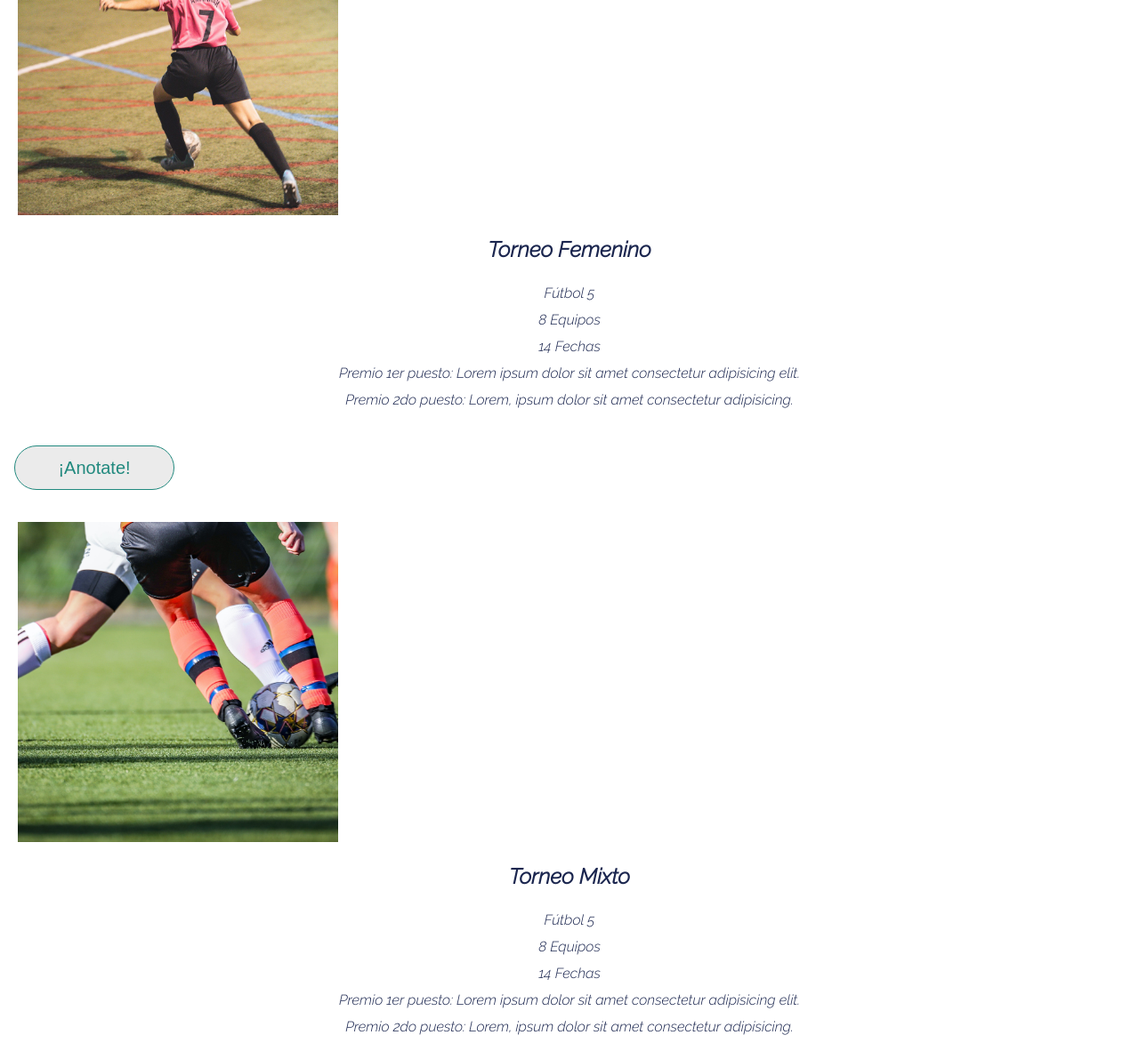
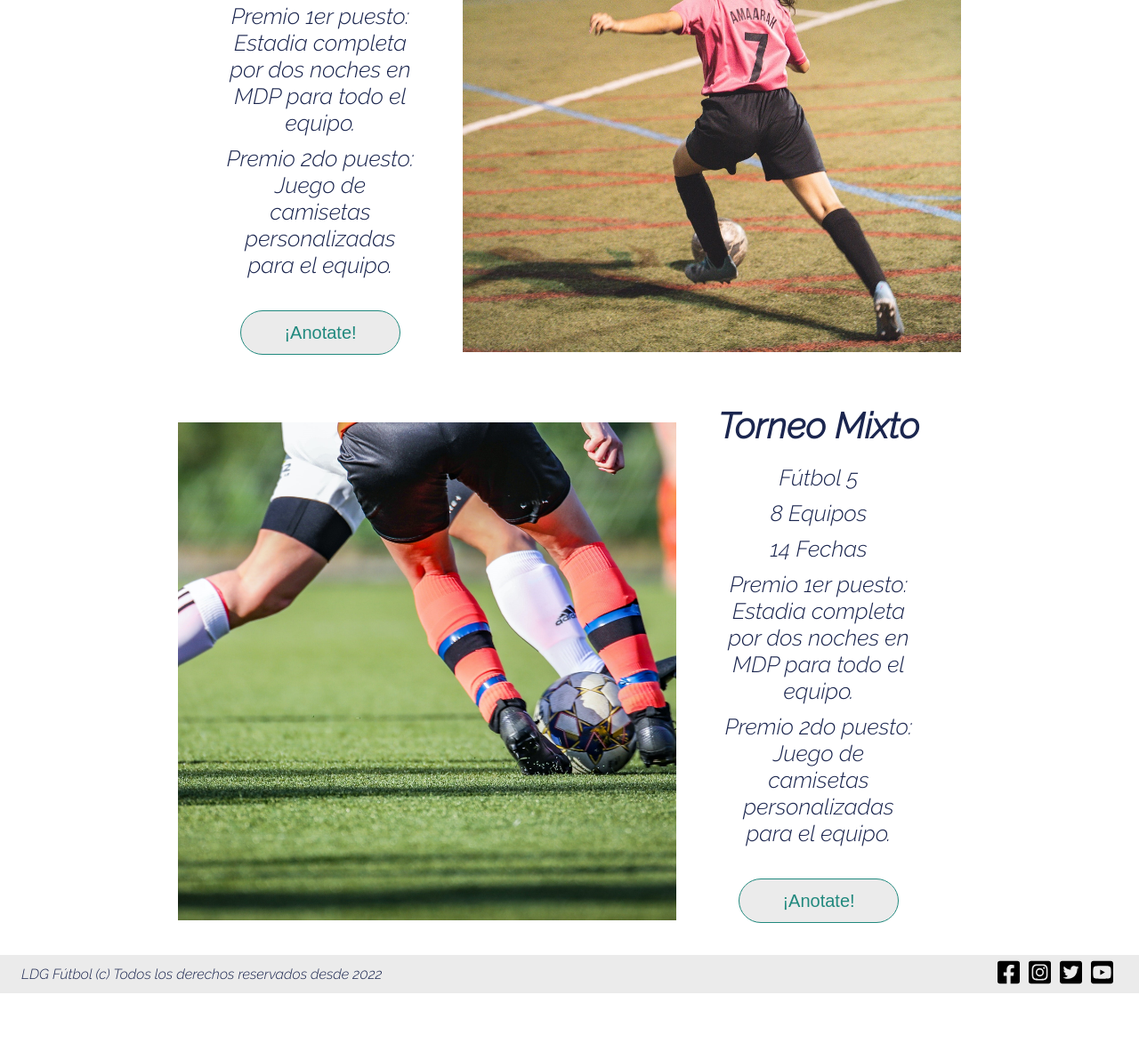
Before and after one commit to natiqueija/ldg-futbol, a plain HTML site: page paginas/torneos.html in a window 1280 px wide. Shown: the part 1283-2456 px from the top of the page at 89% size. After the commit the page ends 2400 px from the top, so only its background shows below. Drawn offline with Linux system fonts and the light colour scheme.

Commit message:
agregando-grids-torneos

```diff
--- a/css/estilos.css
+++ b/css/estilos.css
@@ -33,7 +33,6 @@ header {
     position: sticky;
     top: 0px;
     background-color: rgb(235, 235, 235);
-    padding: 0 16px;
 }
 
 .header__nav {
@@ -51,6 +50,7 @@ header {
 .header__menu {
     grid-area: secciones;
     display: flex;
+    flex-wrap: wrap;
     justify-content: space-around;
     align-items: center;
 }
@@ -58,7 +58,7 @@ header {
 .header__secciones a {
     text-decoration: none;
     color: #21897E;
-    font-size: 20px;
+/*     font-size: 20px;  */
 }
 
 
@@ -116,6 +116,7 @@ header {
 
 .home__torneos--tarjeta {
     display: flex;
+    flex-wrap: wrap;
     justify-content: center;
     align-items: center;
     width: 30vw;
@@ -341,7 +342,14 @@ header {
 }
 
 .actividades {
-    margin: 8vh;
+    margin: 5vh;
+}
+
+.actividades__seccion {
+    display: flex;
+    flex-direction: column;
+    justify-content: center;
+    align-items: center;
 }
 
 .actividades__titulo {
@@ -355,6 +363,14 @@ header {
     font-size: 18px;
     padding: 0 100px;
     line-height: 35px;
+}
+
+.actividades__boton {
+    width: 200px;
+    height: 50px;
+    font-size: 20px;
+    padding: 10px;
+    margin: 16px;
 }
 
 .actividades__galeria {
@@ -438,25 +454,58 @@ header {
     background-image: url(../recursos/torneos_banner.jpg);
 }
 
+.torneos__grid {
+    display: grid;
+    grid-template-areas: "masculino"
+                        "femenino"
+                        "mixto";
+}
+
+.torneos__masculino {
+    grid-area: masculino;
+}
+
+.torneos__femenino {
+    grid-area: femenino;
+    flex-direction: row-reverse;
+}
+
+.torneos__mixto {
+    grid-area: mixto;
+}
+
+.torneos {
+    display: flex;
+    justify-content: center;
+    align-items: center;
+    margin: 20px 200px;
+}
+
 .torneos__img {
-    width: 400px;
-    padding: 20px;
+    height: 70vh;
+    width: auto;
+}
+
+.torneos__info {
+    display: flex;
+    flex-wrap: wrap;
+    flex-direction: column;
+    justify-content: center;
+    align-items: center;
 }
 
 .torneos__titulo {
-    margin: 0 16px;
-    text-align: center;
+    font-size: 40px;
 }
 
 .torneos__lista {
-    margin: 20px;
-    list-style: none;
+    margin: 10px 40px;
 }
 
 .torneos__datos {
     text-align: center;
-    line-height: 30px;
-
+    font-size: 25px;
+    margin: 10px;
 }
 
 .torneos__boton {
--- a/paginas/torneos.html
+++ b/paginas/torneos.html
@@ -26,60 +26,62 @@
             </ul>
         </nav>
     </header>
+
     <main>
         <!-- Banner -->
         <section class="banner banner__torneos">
             <h1 class="banner__titulo">TORNEOS</h1>
         </section>
         <!-- Torneos -->
-        <section>
+        <section class="torneos__grid">
             <!-- Torneo Masculino -->
-            <article class="torneos">
-                <img class="torneos__img" src="../recursos/portada-futbol-masculino.jpg" alt="Torneo fubtol Masculino">
-                <div>
+            <article class="torneos torneos__masculino">
+                <img class="torneos__img" src="../recursos/portada-futbol-masculino.jpg" alt="dos hombres disputando una pelota de futbol">
+                <div class="torneos__info">
                     <h2 class="torneos__titulo">Torneo Masculino</h2>
                     <ul class="torneos__lista">
                         <li class="torneos__datos">Fútbol 8</li>
                         <li class="torneos__datos">8 Equipos</li>
                         <li class="torneos__datos">14 Fechas</li>
-                        <li class="torneos__datos">Premio 1er puesto: Lorem ipsum dolor sit amet consectetur adipisicing elit.</li>
-                        <li class="torneos__datos">Premio 2do puesto: Lorem, ipsum dolor sit amet consectetur adipisicing.</li>
+                        <li class="torneos__datos">Premio 1er puesto: Estadia completa por dos noches en MDP para todo el equipo.</li>
+                        <li class="torneos__datos">Premio 2do puesto: Juego de camisetas personalizadas para el equipo.</li>
                     </ul>
                     <button class="torneos__boton">¡Anotate!</button>
                 </div>
             </article>
             <!-- Torneo Femenino -->
-            <article class="torneos">
-                <img class="torneos__img" src="../recursos/portada-torneo-femenino.jpg" alt="Torneo fubtol Femenino">
-                <div>
+            <article class="torneos torneos__femenino">
+                <img class="torneos__img" src="../recursos/portada-torneo-femenino.jpg" alt="mujer de espalda corriendo con una pelota de futbol">
+                <div class="torneos__info">
                     <h2 class="torneos__titulo">Torneo Femenino</h2>
                     <ul class="torneos__lista">
                         <li class="torneos__datos">Fútbol 5</li>
                         <li class="torneos__datos">8 Equipos</li>
                         <li class="torneos__datos">14 Fechas</li>
-                        <li class="torneos__datos">Premio 1er puesto: Lorem ipsum dolor sit amet consectetur adipisicing elit.</li>
-                        <li class="torneos__datos">Premio 2do puesto: Lorem, ipsum dolor sit amet consectetur adipisicing.</li>
+                        <li class="torneos__datos">Premio 1er puesto: Estadia completa por dos noches en MDP para todo el equipo.</li>
+                        <li class="torneos__datos">Premio 2do puesto: Juego de camisetas personalizadas para el equipo.</li>
                     </ul>
                     <button class="torneos__boton">¡Anotate!</button>
                 </div>
             </article>
             <!-- Torneo Mixto -->
-            <article class="torneos">
-                <img class="torneos__img" src="../recursos/portada-futbol-mixto.jpg" alt="Torneo fubtol MIXTO">
-                <div>
+            <article class="torneos torneos__mixto">
+                <img class="torneos__img" src="../recursos/portada-futbol-mixto.jpg" alt="piernas de 2 jugadores dispuntando una pelota de futbol">
+                <div class="torneos__info">
                     <h2 class="torneos__titulo">Torneo Mixto</h2>
                     <ul class="torneos__lista">
                         <li class="torneos__datos">Fútbol 5</li>
                         <li class="torneos__datos">8 Equipos</li>
                         <li class="torneos__datos">14 Fechas</li>
-                        <li class="torneos__datos">Premio 1er puesto: Lorem ipsum dolor sit amet consectetur adipisicing elit.</li>
-                        <li class="torneos__datos">Premio 2do puesto: Lorem, ipsum dolor sit amet consectetur adipisicing.</li>
+                        <li class="torneos__datos">Premio 1er puesto: Estadia completa por dos noches en MDP para todo el equipo.</li>
+                        <li class="torneos__datos">Premio 2do puesto: Juego de camisetas personalizadas para el equipo.</li>
                     </ul>
                     <button class="torneos__boton">¡Anotate!</button>
                 </div>
             </article>
         </section>
     </main>
+
     <footer>
         <p class="footer__derechos"> LDG Fútbol (c) Todos los derechos reservados desde 2022</p>
         <div class="footer__redes">
```
Also changed, not shown: paginas/actividades.html (+9 -0 lines).
